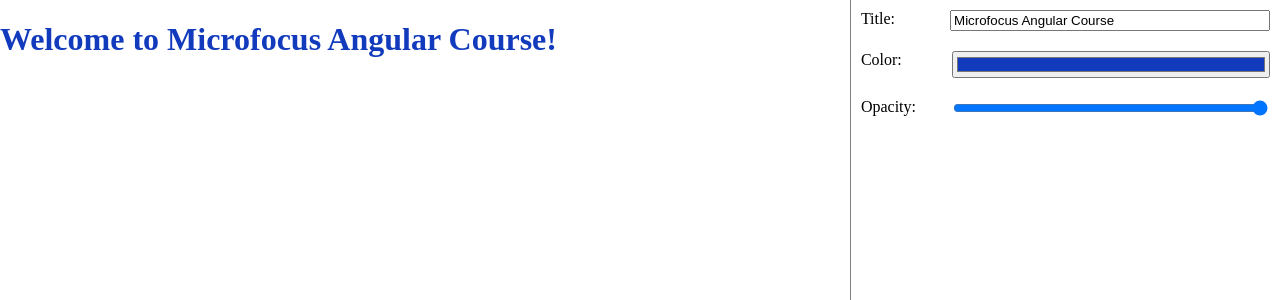
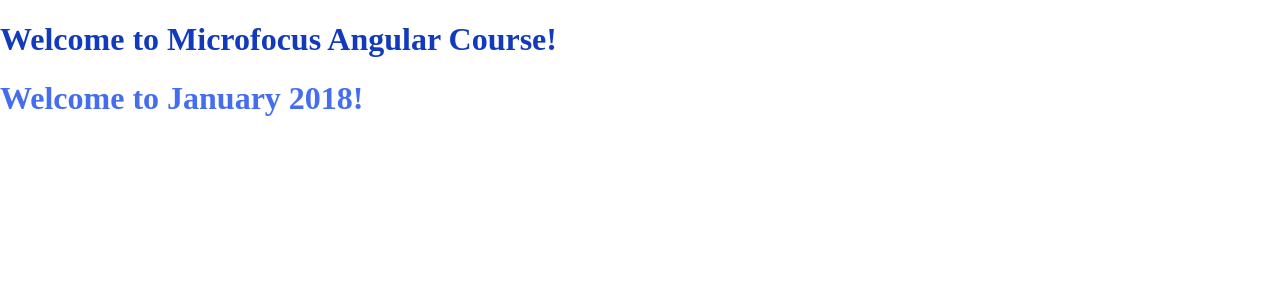
Before and after one commit to demo-projects/microfocus-jan-2018, an Angular app: page / in a window 1280 px wide. Shown: the top 300 px of the page. Built offline with nearby package versions, Linux system fonts and the light colour scheme.

Commit message:
Now you know directives, *ngFor, *ngIf, HostListener

```diff
--- a/src/app/app.component.ts
+++ b/src/app/app.component.ts
@@ -6,34 +6,59 @@
   template: `
     <!--The content below is only a placeholder and can be replaced.-->
     <div class="container">
-      <div class="working-area">
-        <h1
-          [style.color]="properties.color"
-          [style.opacity]="properties.opacity">
-          Welcome to {{ properties.title }}!
-        </h1>
+      <div class="working-area" (click)="setSelectedIndex(null)">
+        <div
+          class="element"
+          *ngFor="let element of elements; let i = index"
+          [class.element-selected]="isSelected(i)"
+          (mfClickAndStop)="setSelectedIndex(i)">
+          <h1
+            [style.color]="element.color"
+            [style.opacity]="element.opacity">
+            Welcome to {{ element.title }}!
+          </h1>
+        </div>
       </div>
       <mf-properties-editor
-        [properties]="properties"
+        *ngIf="selectedElementIndex !== null"
+        [properties]="elements[selectedElementIndex]"
         (setProperties)="updateProperties($event)"
       ></mf-properties-editor>
     </div>
   `,
   styles: [
     `.container { display: flex; height: 100% }`,
-    `.working-area { flex-grow: 1 }`
+    `.working-area { flex-grow: 1 }`,
+    `.element { cursor: pointer }`,
+    `.element-selected { box-shadow: inset 0 0 1px 1px rgba(0,0,0,0.5) }`
   ]
 })
 export class AppComponent {
-  properties: ElementProperties = {
-    title: 'Microfocus Angular Course',
-    color: '#123ABC',
-    opacity: 1
-  };
+  elements: ElementProperties[] = [
+    {
+      title: 'Microfocus Angular Course',
+      color: '#123ABC',
+      opacity: 1
+    },
+    {
+      title: 'January 2018',
+      color: '#456DEF',
+      opacity: 1
+    }
+  ];
+  selectedElementIndex = null;
+
+  setSelectedIndex(index) {
+    this.selectedElementIndex = index;
+  }
+
+  isSelected(index) {
+    return this.selectedElementIndex === index;
+  }
 
   updateProperties(newProperties) {
-    this.properties = {
-      ...this.properties,
+    this.elements[this.selectedElementIndex] = {
+      ...this.elements[this.selectedElementIndex],
       ...newProperties
     };
   }
--- /dev/null
+++ b/src/app/shared/click-and-stop.directive.ts
@@ -0,0 +1,15 @@
+import { Directive, HostListener, Output, EventEmitter } from '@angular/core';
+
+@Directive({
+  selector: '[mfClickAndStop]'
+})
+export class ClickAndStopDirective {
+  @Output() mfClickAndStop = new EventEmitter<any>();
+  constructor() { }
+
+  @HostListener('click', ['$event'])
+  handleClick($event) {
+    $event.stopPropagation();
+    this.mfClickAndStop.emit($event);
+  }
+}
--- a/src/app/shared/shared.module.ts
+++ b/src/app/shared/shared.module.ts
@@ -1,12 +1,13 @@
 import { NgModule } from '@angular/core';
 import { CommonModule } from '@angular/common';
 import { PropertyFieldComponent } from './property-field/property-field.component';
+import { ClickAndStopDirective } from './click-and-stop.directive';
 
 @NgModule({
   imports: [
     CommonModule
   ],
-  declarations: [PropertyFieldComponent],
-  exports: [PropertyFieldComponent]
+  declarations: [PropertyFieldComponent, ClickAndStopDirective],
+  exports: [PropertyFieldComponent, ClickAndStopDirective]
 })
 export class SharedModule { }
```
Also changed, not shown: 2 other files (tests, documents, lock files or other folders).
